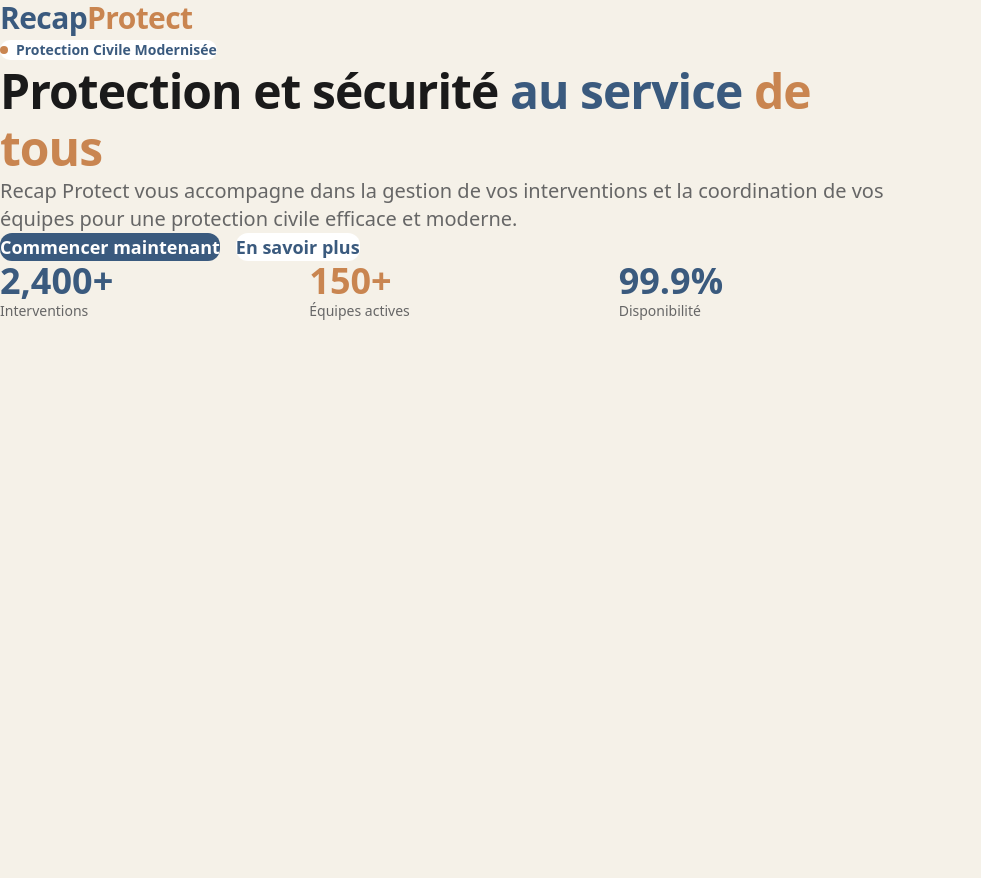
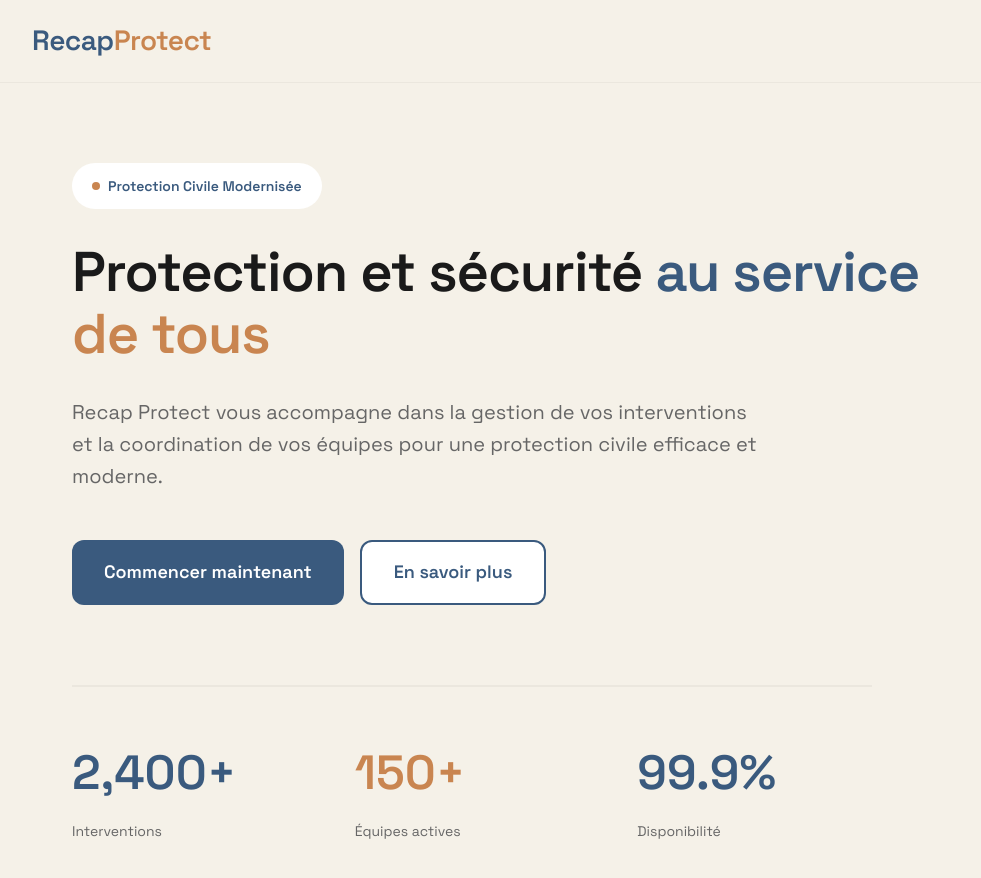
Before and after one commit to Fredozorus/recap-protect, a Next.js app: page / in a window 1280 px wide. Shown: the top 878 px of the page, without its empty margins (0-981 px from the left). Before the commit the page ends 800 px from the top, so only its background shows below. Built offline with nearby package versions, Linux system fonts and the light colour scheme.

Commit message:
Welcome to 2025

```diff
--- a/src/app/globals.css
+++ b/src/app/globals.css
@@ -1,11 +1,7 @@
 @import "tailwindcss";
 
-:root {
-  --background: #ffffff;
-  --foreground: #171717;
-}
+@theme inline {
 
-@theme inline {
  /* Palette Principale */
   --color-navy: #3a5a7e;
   --color-navy-light: #4a6a8e;
@@ -23,15 +19,6 @@
   --color-warm-black: #1a1a1a;
   --color-neutral-gray: #666666;
 
-  /* Aliases sémantiques */
-  --color-background: var(--color-paper);
-  --color-foreground: var(--color-warm-black);
-  --color-primary: var(--color-navy);
-  --color-accent: var(--color-terracotta);
-
-  /* Typographie */
-  --font-sans: var(--font-space-grotesk), system-ui, sans-serif;
-  --font-heading: var(--font-space-grotesk), system-ui, sans-serif;
 }
 
 /* Reset et base */
@@ -42,9 +29,9 @@
 }
 
 body {
-  background: var(--color-background);
-  color: var(--color-foreground);
-  font-family: var(--font-sans);
+  background: #f5f1e8;
+  color: #1a1a1a;
+  font-family: var(--font-space-grotesk), system-ui, -apple-system, sans-serif;
   font-weight: 400;
   line-height: 1.6;
   -webkit-font-smoothing: antialiased;
@@ -52,7 +39,7 @@
 }
 
 h1, h2, h3, h4, h5, h6 {
-  font-family: var(--font-heading);
+  font-family: var(--font-space-grotesk), system-ui, -apple-system, sans-serif;
   font-weight: 600;
   line-height: 1.2;
   letter-spacing: -0.02em;
--- a/src/app/page.tsx
+++ b/src/app/page.tsx
@@ -1,68 +1,155 @@
 export default function Home() {
   return (
-    <div className="min-h-screen" style={{ backgroundColor: '#F5F1E8' }}>
-      {/* Navigation Simple */}
-      <nav className="px-8 py-6">
-        <h1 className="text-3xl font-semibold">
+    <div style={{ backgroundColor: '#F5F1E8', minHeight: '100vh' }}>
+      {/* Navigation */}
+      <nav style={{ padding: '24px 32px', borderBottom: '1px solid #EBE7DE' }}>
+        <h1 style={{ fontSize: '28px', fontWeight: 600 }}>
           <span style={{ color: '#3A5A7E' }}>Recap</span>
           <span style={{ color: '#C98550' }}>Protect</span>
         </h1>
       </nav>
 
-      {/* Hero Simple */}
-      <main className="max-w-4xl mx-auto px-8 py-20">
-        <div className="space-y-8">
+      {/* Hero Section */}
+      <main style={{
+        maxWidth: '1200px',
+        margin: '0 auto',
+        padding: '80px 32px'
+      }}>
         {/* Badge */}
-          <div className="inline-flex items-center gap-2 px-4 py-2 bg-white rounded-full">
-            <span className="w-2 h-2 rounded-full" style={{ backgroundColor: '#C98550' }}></span>
-            <span className="text-sm font-semibold" style={{ color: '#3A5A7E' }}>
+        <div style={{
+          display: 'inline-flex',
+          alignItems: 'center',
+          gap: '8px',
+          padding: '12px 20px',
+          backgroundColor: 'white',
+          borderRadius: '999px',
+          marginBottom: '32px'
+        }}>
+          <span style={{
+            width: '8px',
+            height: '8px',
+            backgroundColor: '#C98550',
+            borderRadius: '50%'
+          }}></span>
+          <span style={{
+            fontSize: '14px',
+            fontWeight: 600,
+            color: '#3A5A7E'
+          }}>
             Protection Civile Modernisée
           </span>
         </div>
 
-          {/* Titre */}
-          <h2 className="text-5xl font-semibold leading-tight" style={{ color: '#1A1A1A' }}>
+        {/* Titre Principal */}
+        <h2 style={{
+          fontSize: '56px',
+          fontWeight: 600,
+          lineHeight: '1.1',
+          color: '#1A1A1A',
+          marginBottom: '32px',
+          maxWidth: '900px'
+        }}>
           Protection et sécurité{' '}
           <span style={{ color: '#3A5A7E' }}>au service</span>{' '}
           <span style={{ color: '#C98550' }}>de tous</span>
         </h2>
 
         {/* Description */}
-          <p className="text-xl" style={{ color: '#666666' }}>
+        <p style={{
+          fontSize: '20px',
+          lineHeight: '1.6',
+          color: '#666666',
+          marginBottom: '48px',
+          maxWidth: '700px'
+        }}>
           Recap Protect vous accompagne dans la gestion de vos interventions et
           la coordination de vos équipes pour une protection civile efficace et moderne.
         </p>
 
         {/* Boutons */}
-          <div className="flex gap-4">
-            <button
-              className="px-8 py-4 text-white rounded-xl font-semibold text-lg"
-              style={{ backgroundColor: '#3A5A7E' }}
-            >
+        <div style={{
+          display: 'flex',
+          gap: '16px',
+          marginBottom: '80px',
+          flexWrap: 'wrap'
+        }}>
+          <button style={{
+            padding: '16px 32px',
+            backgroundColor: '#3A5A7E',
+            color: 'white',
+            borderRadius: '12px',
+            fontSize: '18px',
+            fontWeight: 600,
+            border: 'none',
+            cursor: 'pointer',
+            transition: 'transform 0.2s'
+          }}>
             Commencer maintenant
           </button>
 
-            <button
-              className="px-8 py-4 bg-white rounded-xl font-semibold text-lg"
-              style={{ color: '#3A5A7E' }}
-            >
+          <button style={{
+            padding: '16px 32px',
+            backgroundColor: 'white',
+            color: '#3A5A7E',
+            borderRadius: '12px',
+            fontSize: '18px',
+            fontWeight: 600,
+            border: '2px solid #3A5A7E',
+            cursor: 'pointer',
+            transition: 'transform 0.2s'
+          }}>
             En savoir plus
           </button>
         </div>
 
         {/* Stats */}
-          <div className="grid grid-cols-3 gap-8 pt-8">
+        <div style={{
+          display: 'grid',
+          gridTemplateColumns: 'repeat(3, 1fr)',
+          gap: '48px',
+          paddingTop: '48px',
+          borderTop: '2px solid #EBE7DE',
+          maxWidth: '800px'
+        }}>
           <div>
-              <div className="text-4xl font-semibold" style={{ color: '#3A5A7E' }}>2,400+</div>
-              <div className="text-sm" style={{ color: '#666666' }}>Interventions</div>
+            <div style={{
+              fontSize: '48px',
+              fontWeight: 600,
+              color: '#3A5A7E',
+              marginBottom: '8px'
+            }}>
+              2,400+
             </div>
+            <div style={{ fontSize: '14px', color: '#666666' }}>
+              Interventions
+            </div>
+          </div>
+
           <div>
-              <div className="text-4xl font-semibold" style={{ color: '#C98550' }}>150+</div>
-              <div className="text-sm" style={{ color: '#666666' }}>Équipes actives</div>
+            <div style={{
+              fontSize: '48px',
+              fontWeight: 600,
+              color: '#C98550',
+              marginBottom: '8px'
+            }}>
+              150+
             </div>
+            <div style={{ fontSize: '14px', color: '#666666' }}>
+              Équipes actives
+            </div>
+          </div>
+
           <div>
-              <div className="text-4xl font-semibold" style={{ color: '#3A5A7E' }}>99.9%</div>
-              <div className="text-sm" style={{ color: '#666666' }}>Disponibilité</div>
+            <div style={{
+              fontSize: '48px',
+              fontWeight: 600,
+              color: '#3A5A7E',
+              marginBottom: '8px'
+            }}>
+              99.9%
+            </div>
+            <div style={{ fontSize: '14px', color: '#666666' }}>
+              Disponibilité
             </div>
           </div>
         </div>
```
Lines whose indentation alone changed are shown as unchanged.
